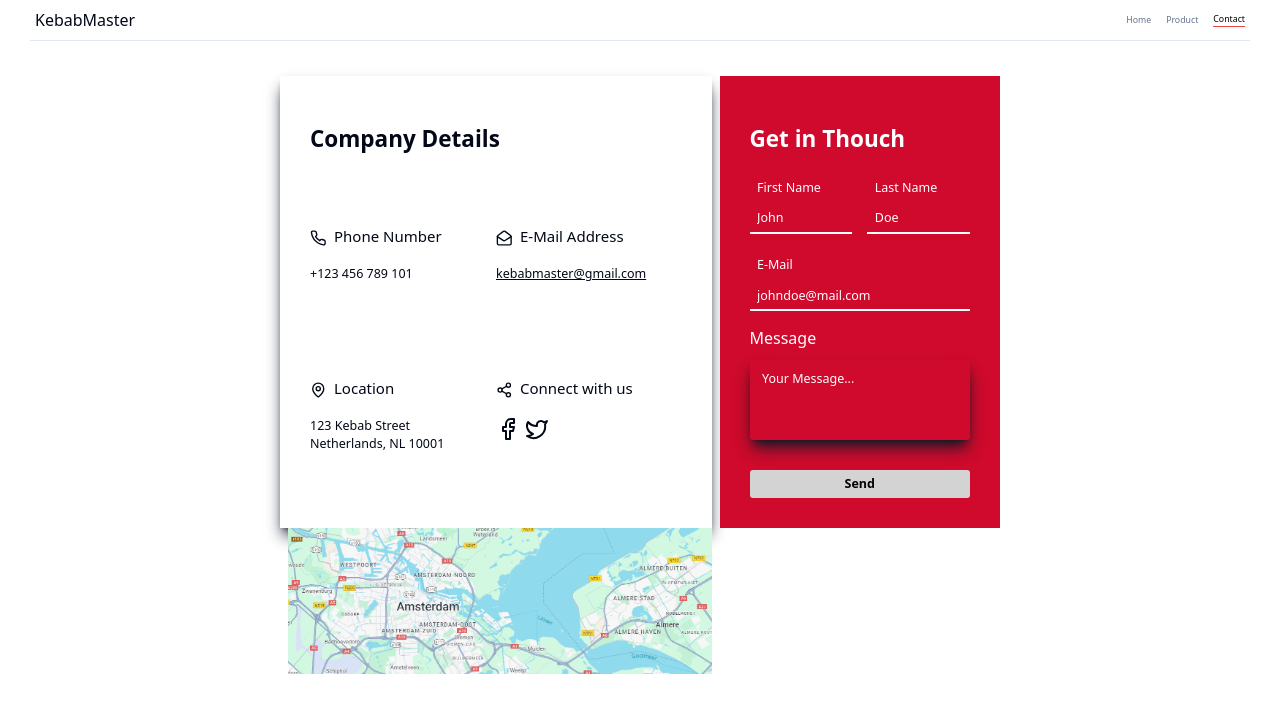
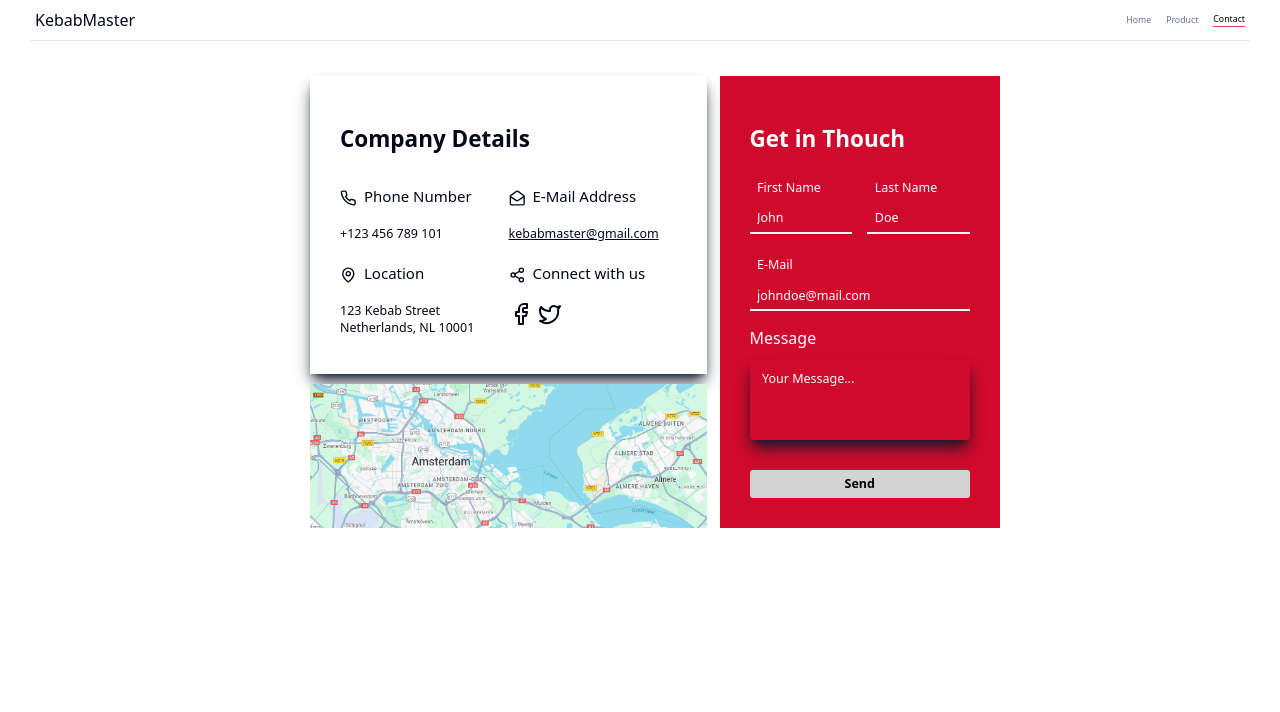
Before and after one commit to kyenideniz/kebab-master, a Next.js app: page /contact in a window 1280 px wide. Shown: the top 712 px of the page. Built offline with nearby package versions, Linux system fonts and the light colour scheme.

Commit message:
contact ui fully done

```diff
--- a/app/(routes)/contact/page.tsx
+++ b/app/(routes)/contact/page.tsx
@@ -8,28 +8,29 @@ export default function Contact() {
     return (
         <div className="p-2 w-full">
             <div className="p-12 w-full items-center justify-center flex">
-                <div className="max-w-6xl grid grid-cols-5 w-full space-x-3 relative ">
-                    <div className="col-span-3 grid w-full px-12 pt-12 shadow-lg shadow-gray-800">
-                        <div className="text-4xl font-bold pt-8">
+                <div className="max-w-6xl grid grid-cols-5 w-full space-x-3 ">
+                    <div className="col-span-3 row-span-2 grid w-full pl-12 pr-2">
+                        <div className="shadow-lg shadow-gray-800 p-12">
+                            <div className="text-4xl font-bold py-8">
                                 Company Details
                             </div>
                             <div className="grid grid-cols-2">
                                 <div className="">
-                                <div className="text-2xl pb-6">
+                                    <div className="text-2xl py-6">
                                         <Phone className="inline text-2xl pr-3 "/>
                                         <div className="inline h-[40px] aspect-square">Phone Number</div>
                                     </div>
                                     <div className="text-xl">+123 456 789 101</div>
                                 </div>
                                 <div>
-                                <div className="text-2xl pb-6">
+                                    <div className="text-2xl py-6">
                                         <MailOpen className="inline text-2xl pr-3 "/>
                                         <div className="inline h-[40px] aspect-square">E-Mail Address</div>
                                     </div>
                                     <div className="text-xl underline">kebabmaster@gmail.com</div>
                                 </div>
                             </div>
-                        <div className="grid grid-cols-2 pt-8">
+                            <div className="grid grid-cols-2 pt-8 ">
                                 <div>
                                     <div className="text-2xl pb-6">
                                         <MapPin className="inline text-2xl pr-3 "/>
@@ -48,18 +49,16 @@ export default function Contact() {
                                     </div>
                                 </div>
                             </div>
-
                         </div>
-                    <div className="col-span-3 row-span-1 row-start-4">
-
                         <Image
                             src={"/netherlands.PNG"}
                             alt={"left"}
                             width={500}
                             height={500}
-                            className="w-full h-full"
+                            className="w-full h-full pt-4"
                             />
                     </div>
+
                     <div className="col-span-2 bg-[#cf0a2c] p-12 text-white">
                         <div className="text-4xl font-semibold py-8">
                             Get in Thouch
```
Lines whose indentation alone changed are shown as unchanged.
